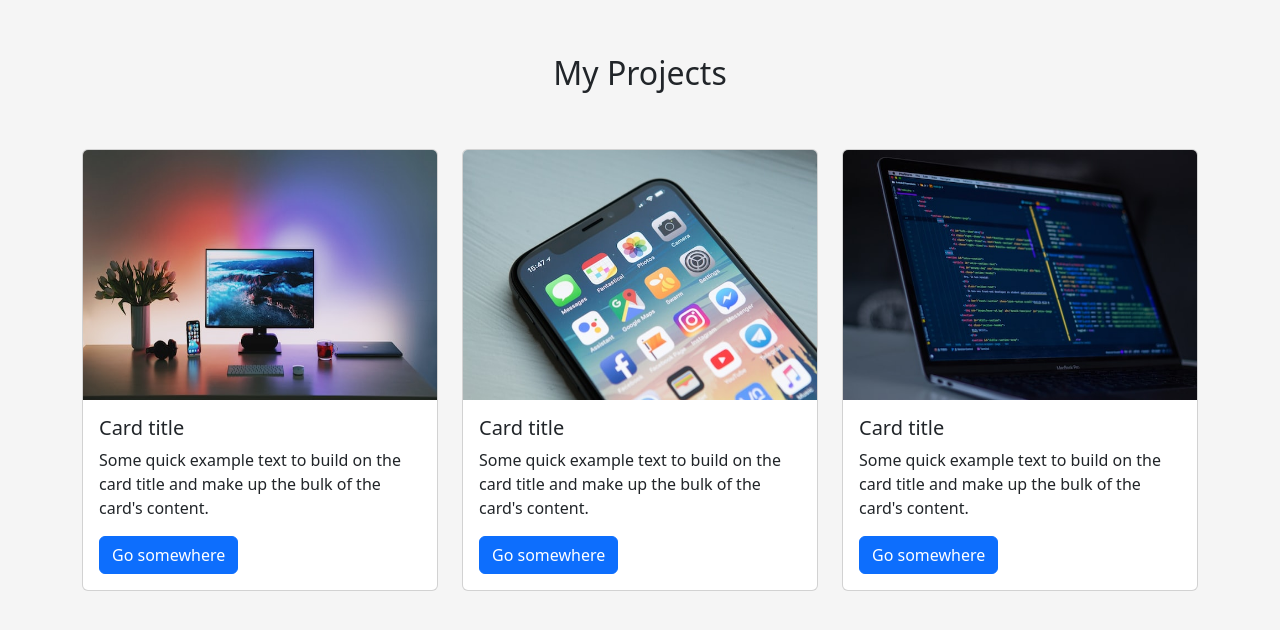
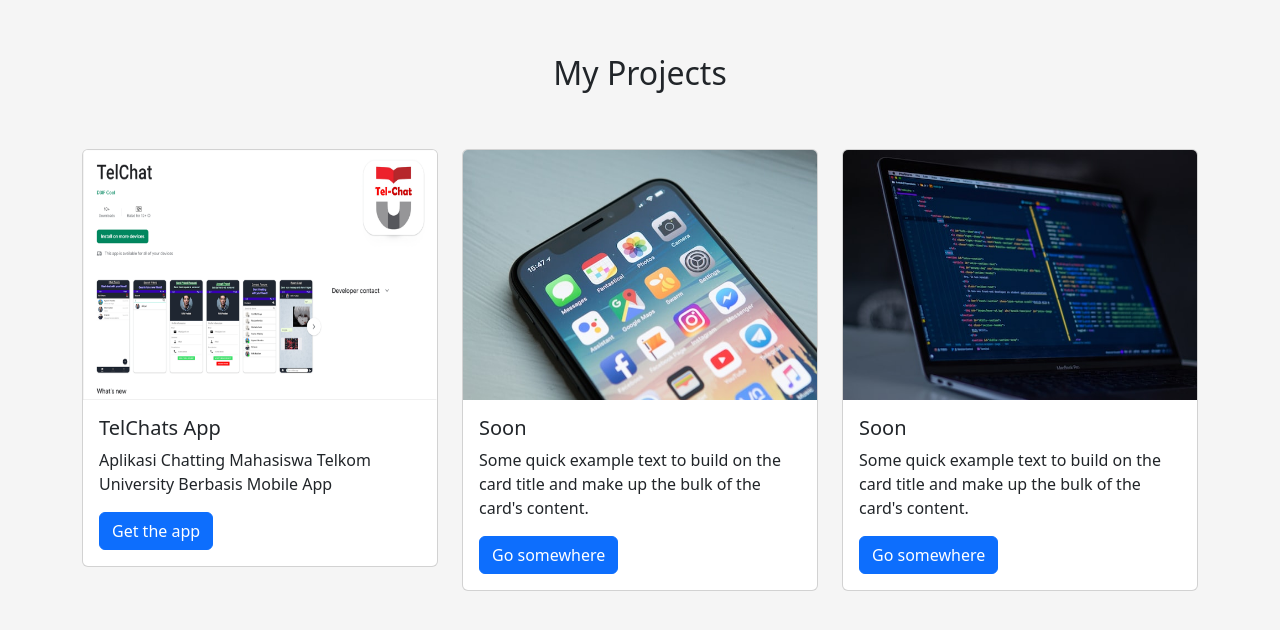
Before and after one commit to ngurahchandraa/ngurahchandraa.github.io, a plain HTML site: page index.html in a window 1280 px wide. Shown: the part 1294-1924 px from the top of the page. Drawn offline with nearby package versions, Linux system fonts and the light colour scheme.

Commit message:
Change Projects 1

```diff
--- a/index.html
+++ b/index.html
@@ -89,11 +89,11 @@
         <div class="row">
           <div class="col-md-4 mb-3">
             <div class="card">
-              <img src="img/projects/Monitor.jpg" class="card-img-top" alt="Project1" width="250" height="250" />
+              <img src="img/projects/TelChat Projects.png" class="card-img-top" alt="Project1" width="250" height="250" />
               <div class="card-body">
-                <h5 class="card-title">Card title</h5>
-                <p class="card-text">Some quick example text to build on the card title and make up the bulk of the card's content.</p>
-                <a href="#" class="btn btn-primary">Go somewhere</a>
+                <h5 class="card-title">TelChats App</h5>
+                <p class="card-text">Aplikasi Chatting Mahasiswa Telkom University Berbasis Mobile App</p>
+                <a href="https://play.google.com/store/apps/details?id=org.d3ifcool.telchat&hl=en" class="btn btn-primary">Get the app</a>
               </div>
             </div>
           </div>
@@ -101,7 +101,7 @@
             <div class="card">
               <img src="img/projects/Application.jpg" class="card-img-top" alt="Project2" width="250" height="250" />
               <div class="card-body">
-                <h5 class="card-title">Card title</h5>
+                <h5 class="card-title">Soon</h5>
                 <p class="card-text">Some quick example text to build on the card title and make up the bulk of the card's content.</p>
                 <a href="#" class="btn btn-primary">Go somewhere</a>
               </div>
@@ -111,7 +111,7 @@
             <div class="card">
               <img src="img/projects/Coding.jpg" class="card-img-top" alt="Project3" wwidth="250" height="250" />
               <div class="card-body">
-                <h5 class="card-title">Card title</h5>
+                <h5 class="card-title">Soon</h5>
                 <p class="card-text">Some quick example text to build on the card title and make up the bulk of the card's content.</p>
                 <a href="#" class="btn btn-primary">Go somewhere</a>
               </div>
```
Also changed, not shown: img/projects/Monitor.jpg (deleted), img/projects/TelChat Projects.png (added).
